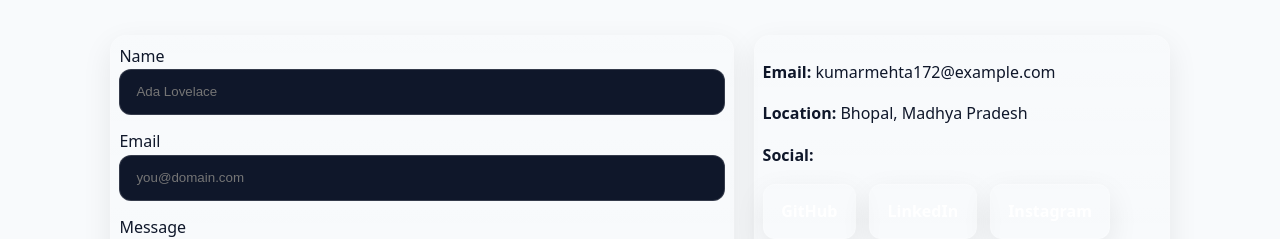
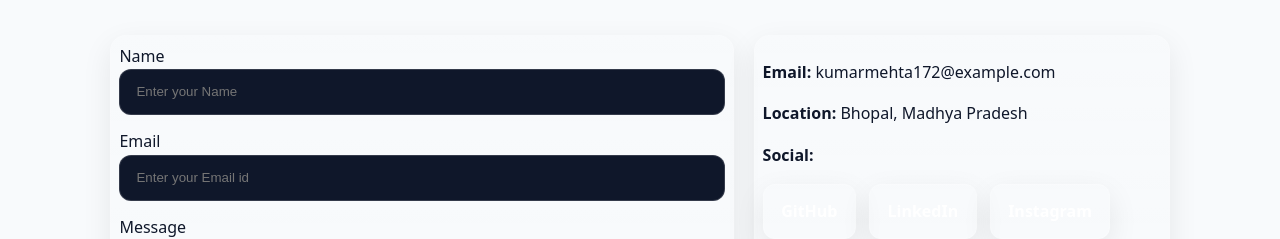
Before and after one commit to subhashmehta10/React-Project, a React (Vite) app: page / in a window 1280 px wide. Shown: the part 4003-4242 px from the top of the page. Built offline with nearby package versions, Linux system fonts and the light colour scheme.

Commit message:
update contact detail

```diff
--- a/src/components/Contact.jsx
+++ b/src/components/Contact.jsx
@@ -36,11 +36,11 @@
           <form className="card" onSubmit={handleSubmit} noValidate>
             <label>
               <span>Name</span>
-              <input type="text" name="name" placeholder="Ada Lovelace" required />
+              <input type="text" name="name" placeholder="Enter your Name" required />
             </label>
             <label>
               <span>Email</span>
-              <input type="email" name="email" placeholder="you@domain.com" required />
+              <input type="email" name="email" placeholder="Enter your Email id" required />
             </label>
             <label>
               <span>Message</span>
```
